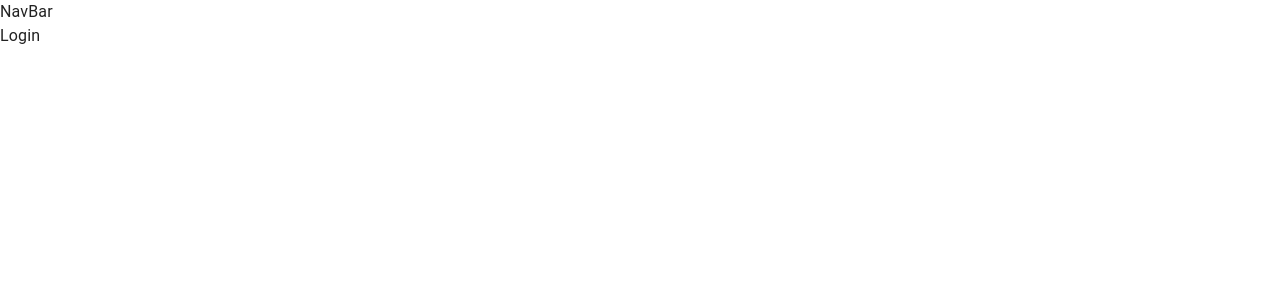
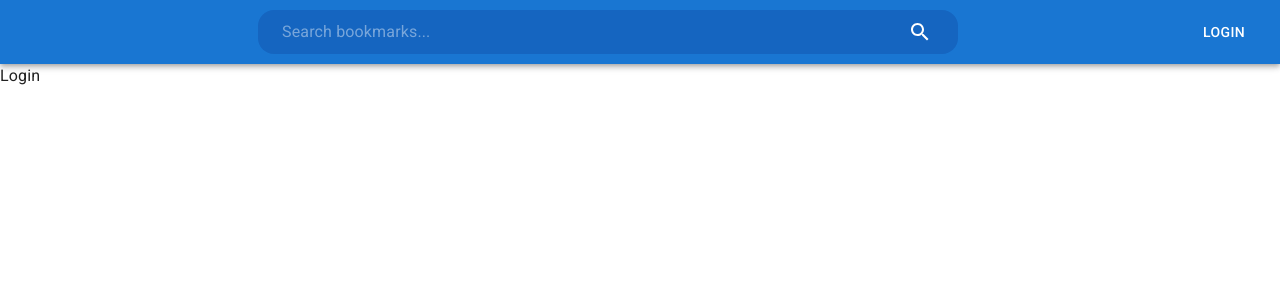
Before and after one commit to NoyaRoeT/ani-bookmarks, a React (Vite) app in the folder client/: page /login in a window 1280 px wide. Shown: the top 300 px of the page. Built offline with nearby package versions, Linux system fonts and the light colour scheme.

Commit message:
Add basic NavBar

```diff
--- a/client/index.html
+++ b/client/index.html
@@ -4,6 +4,10 @@
     <meta charset="UTF-8" />
     <link rel="stylesheet" href="https://cdnjs.cloudflare.com/ajax/libs/font-awesome/4.7.0/css/font-awesome.min.css">
     <meta name="viewport" content="width=device-width, initial-scale=1.0" />
+    <link
+      rel="stylesheet"
+      href="https://fonts.googleapis.com/css?family=Roboto:300,400,500,700&display=swap"
+    />
     <title>Vite + React</title>
   </head>
   <body>
--- a/client/package.json
+++ b/client/package.json
@@ -12,6 +12,7 @@
   "dependencies": {
     "@emotion/react": "^11.11.0",
     "@emotion/styled": "^11.11.0",
+    "@mui/icons-material": "^5.11.16",
     "@mui/material": "^5.13.0",
     "react": "^18.2.0",
     "react-dom": "^18.2.0",
--- a/client/src/components/NavBar/NavBar.jsx
+++ b/client/src/components/NavBar/NavBar.jsx
@@ -1,7 +1,43 @@
+import {
+	AppBar,
+	Toolbar,
+	IconButton,
+	Button,
+	useMediaQuery,
+} from "@mui/material";
+import MenuIcon from "@mui/icons-material/Menu";
+import Search from "./Search/Search";
 import React from "react";
+import { useTheme } from "@mui/material/styles";
 
 const NavBar = () => {
-	return <div>NavBar</div>;
+	const theme = useTheme();
+	const isMobile = useMediaQuery(theme.breakpoints.down("sm"));
+	return (
+		<AppBar position="static">
+			<Toolbar>
+				{isMobile && (
+					<IconButton
+						size="large"
+						edge="start"
+						color="inherit"
+						aria-label="menu"
+						sx={{ mr: 2 }}
+					>
+						<MenuIcon />
+					</IconButton>
+				)}
+				<Search
+					sx={{
+						flexGrow: 1,
+						justifyContent: "center",
+						alignItems: "center",
+					}}
+				/>
+				<Button color="inherit">Login</Button>
+			</Toolbar>
+		</AppBar>
+	);
 };
 
 export default NavBar;
--- /dev/null
+++ b/client/src/components/NavBar/Search/Search.jsx
@@ -0,0 +1,42 @@
+import React from "react";
+import { Box, InputBase, IconButton } from "@mui/material";
+import { useTheme } from "@mui/material/styles";
+import SearchIcon from "@mui/icons-material/Search";
+
+const Search = ({ sx }) => {
+	const theme = useTheme();
+	const styles = sx;
+	return (
+		<Box sx={{ ...styles, display: "flex" }}>
+			<Box
+				sx={{
+					borderRadius: theme.shape.borderRadius,
+					bgcolor: theme.palette.primary.dark,
+					display: "flex",
+					maxWidth: "700px",
+					flexGrow: 1,
+					px: theme.spacing(2),
+				}}
+			>
+				<InputBase
+					sx={{
+						ml: 1,
+						color: "inherit",
+						flexGrow: 1,
+					}}
+					placeholder="Search bookmarks..."
+					inputProps={{ "aria-label": "Search bookmarks" }}
+				/>
+				<IconButton
+					type="button"
+					sx={{ p: "10px", color: "inherit" }}
+					aria-label="search"
+				>
+					<SearchIcon />
+				</IconButton>
+			</Box>
+		</Box>
+	);
+};
+
+export default Search;
--- a/client/src/main.jsx
+++ b/client/src/main.jsx
@@ -2,9 +2,14 @@ import React from "react";
 import ReactDOM from "react-dom/client";
 import App from "./components/App";
 import { BrowserRouter } from "react-router-dom";
+import { createTheme, ThemeProvider } from "@mui/material";
+
+const theme = createTheme();
 
 ReactDOM.createRoot(document.getElementById("root")).render(
 	<BrowserRouter>
-		<App />
+		<ThemeProvider theme={theme}>
+			<App />
+		</ThemeProvider>
 	</BrowserRouter>
 );
```
Also changed, not shown: 1 other file (tests, documents, lock files or other folders).
